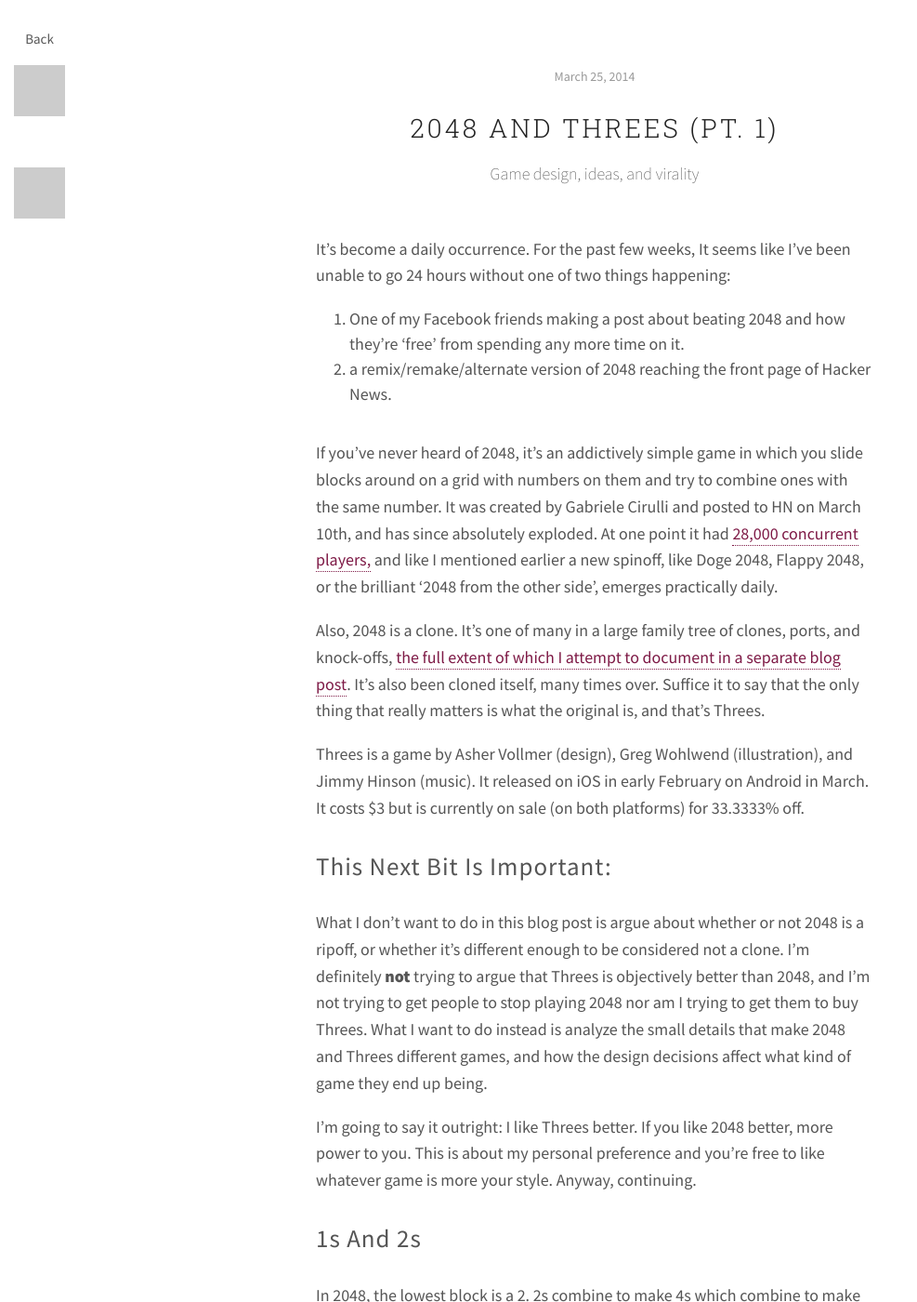
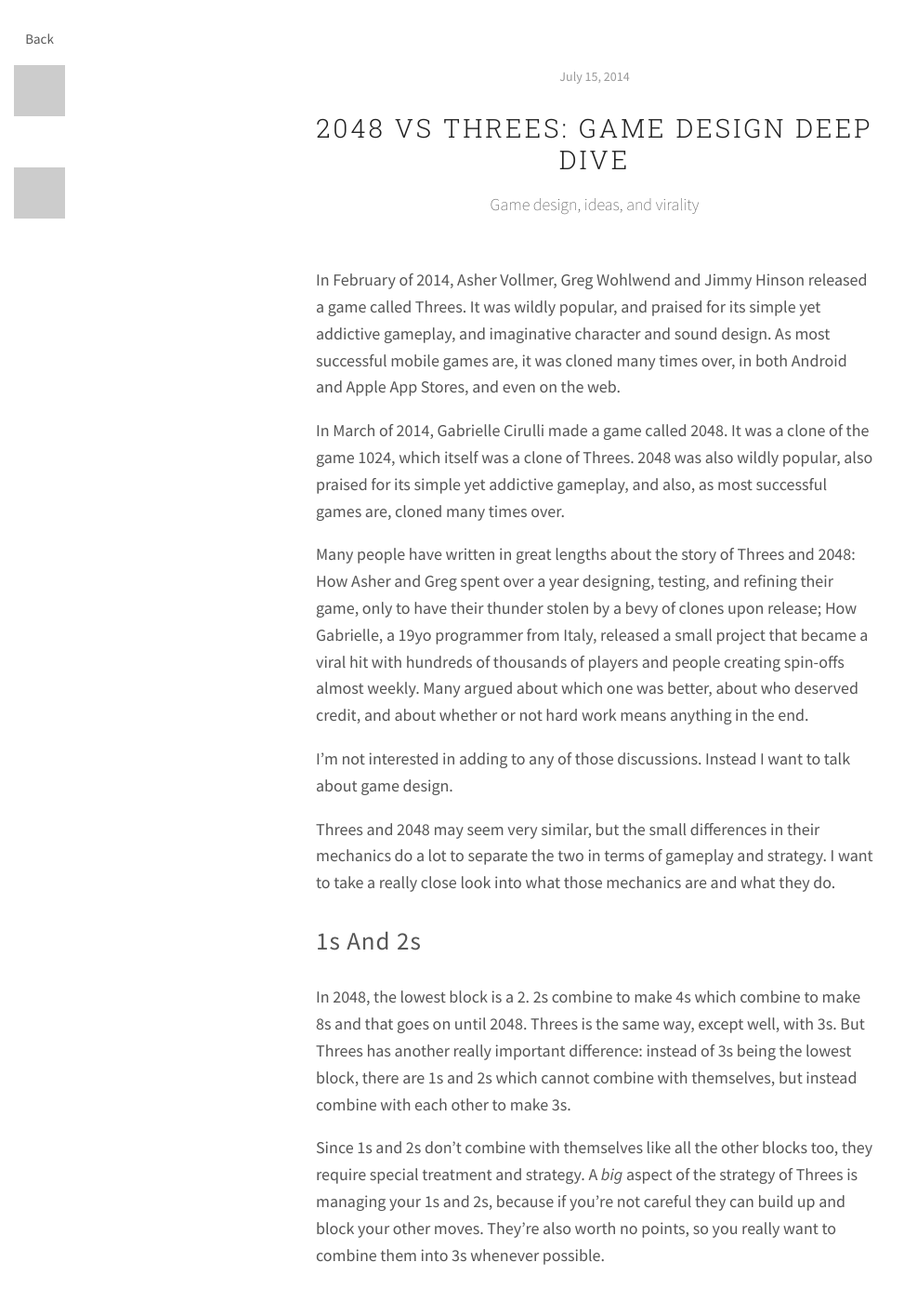
Before and after one commit to rvinluan/rvinluan.github.io, a Jekyll site: the page built from _posts/2014-03-25-2048_and_threes.md, in a window 1280 px wide and 1400 px high. Shown: the whole window at 93% size, without its empty margins (0-987 px from the left). Built offline with Jekyll 4.4.1, drawn with Linux system fonts in a browser that asks for light colours; nearby versions of some CDN libraries.

Commit message:
edited intro of threes post

```diff
--- a/_posts/2014-03-25-2048_and_threes.md
+++ b/_posts/2014-03-25-2048_and_threes.md
@@ -1,27 +1,20 @@
 ---
-title: 2048 and Threes (pt. 1)
+title: "2048 vs Threes: Game Design Deep Dive"
 subtitle: Game design, ideas, and virality
 layout: post
-date: 2014-03-25 23:38
+date: 2014-07-15 13:28
 private: true
 ---
 
-It's become a daily occurrence. For the past few weeks, It seems like I've been unable to go 24 hours without one of two things happening:
+In February of 2014, Asher Vollmer, Greg Wohlwend and Jimmy Hinson released a game called Threes. It was wildly popular, and praised for its simple yet addictive gameplay, and imaginative character and sound design. As most successful mobile games are, it was cloned many times over, in both Android and Apple App Stores, and even on the web.
 
-1. One of my Facebook friends making a post about beating 2048 and how they're 'free' from spending any more time on it.
-2. a remix/remake/alternate version of 2048 reaching the front page of Hacker News.
+In March of 2014, Gabrielle Cirulli made a game called 2048. It was a clone of the game 1024, which itself was a clone of Threes. 2048 was also wildly popular, also praised for its simple yet addictive gameplay, and also, as most successful games are, cloned many times over.
 
-If you've never heard of 2048, it's an addictively simple game in which you slide blocks around on a grid with numbers on them and try to combine ones with the same number. It was created by Gabriele Cirulli and posted to HN on March 10th, and has since absolutely exploded. At one point it had [28,000 concurrent players,](https://twitter.com/gabrielecirulli/statuses/443774314639532032) and like I mentioned earlier a new spinoff, like Doge 2048, Flappy 2048, or the brilliant '2048 from the other side', emerges practically daily.
+Many people have written in great lengths about the story of Threes and 2048: How Asher and Greg spent over a year designing, testing, and refining their game, only to have their thunder stolen by a bevy of clones upon release; How Gabrielle, a 19yo programmer from Italy, released a small project that became a viral hit with hundreds of thousands of players and people creating spin-offs almost weekly. Many argued about which one was better, about who deserved credit, and about whether or not hard work means anything in the end.
 
-Also, 2048 is a clone. It's one of many in a large family tree of clones, ports, and knock-offs, [the full extent of which I attempt to document in a separate blog post](). It's also been cloned itself, many times over. Suffice it to say that the only thing that really matters is what the original is, and that's Threes.
+I'm not interested in adding to any of those discussions. Instead I want to talk about game design.
 
-Threes is a game by Asher Vollmer (design), Greg Wohlwend (illustration), and Jimmy Hinson (music). It released on iOS in early February on Android in March. It costs $3 but is currently on sale (on both platforms) for 33.3333% off.
-
-###This next bit is important:
-
-What I don't want to do in this blog post is argue about whether or not 2048 is a ripoff, or whether it's different enough to be considered not a clone. I'm definitely **not** trying to argue that Threes is objectively better than 2048, and I'm not trying to get people to stop playing 2048 nor am I trying to get them to buy Threes. What I want to do instead is analyze the small details that make 2048 and Threes different games, and how the design decisions affect what kind of game they end up being.
-
-I'm going to say it outright: I like Threes better. If you like 2048 better, more power to you. This is about my personal preference and you're free to like whatever game is more your style. Anyway, continuing.
+Threes and 2048 may seem very similar, but the small differences in their mechanics do a lot to separate the two in terms of gameplay and strategy. I want to take a really close look into what those mechanics are and what they do.
 
 ###1s and 2s
 
```
